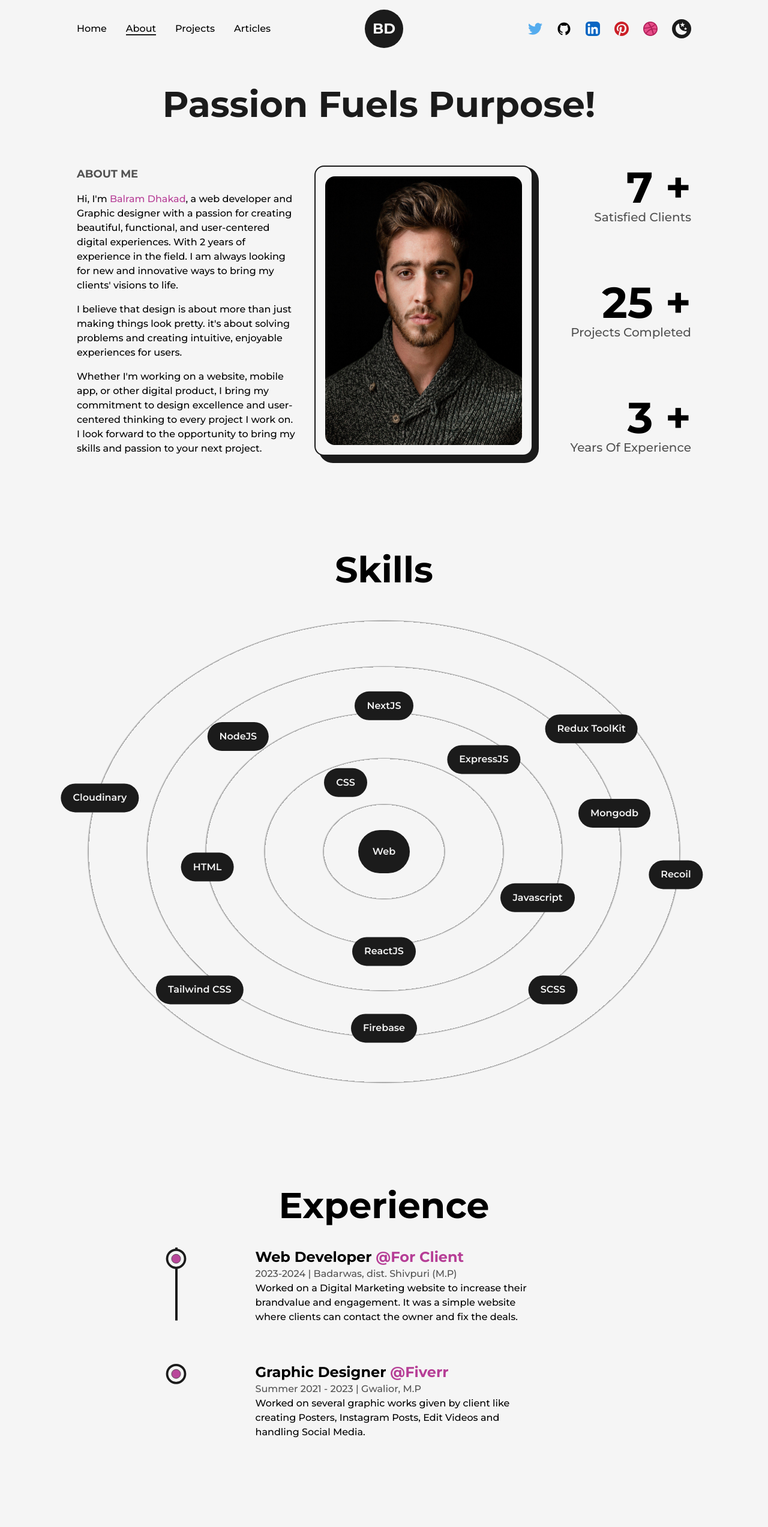
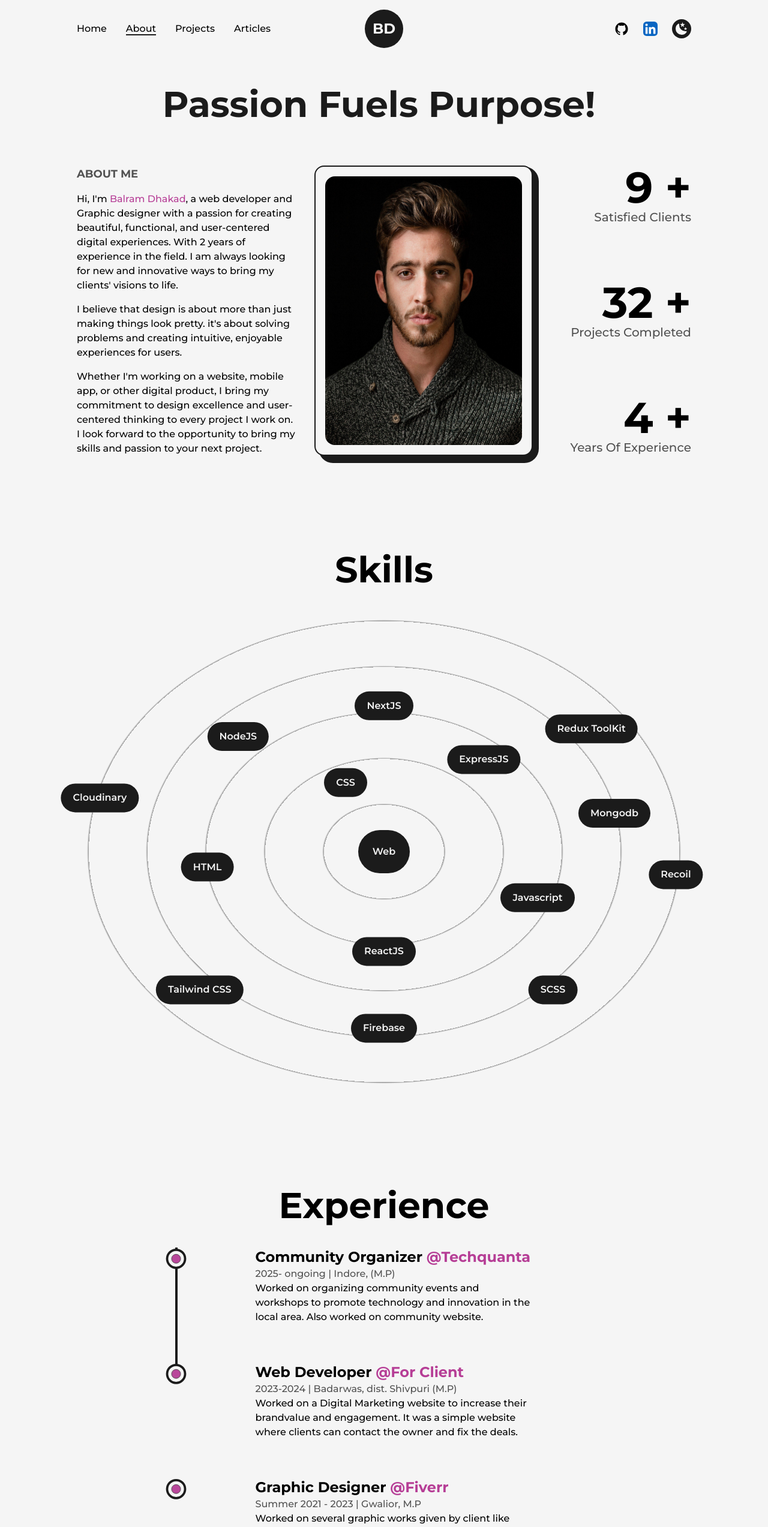
Before and after one commit to balram2002/Portfolio, a Next.js app: page /about in a window 1280 px wide. Shown: the top 2546 px of the page at 60% size. Built offline with nearby package versions, Linux system fonts and the light colour scheme.

Commit message:
version 3.0

```diff
--- a/package.json
+++ b/package.json
@@ -28,6 +28,7 @@
     "@types/react": "^18",
     "@types/react-dom": "^18",
     "@types/three": "^0.165.0",
+    "@types/whatwg-url": "^13.0.0",
     "eslint": "^8",
     "eslint-config-next": "14.2.4",
     "postcss": "^8",
--- a/src/app/about/page.tsx
+++ b/src/app/about/page.tsx
@@ -1,5 +1,3 @@
-'use client'
-
 import React from 'react'
 
 import AnimatedText from '@/components/AnimatedText'
@@ -10,6 +8,11 @@ import Experience from './../../components/Experience';
 import Education from '../../components/Education';
 import AnimatedNumbers from './../../components/AnimatedNumbers';
 import Head from 'next/head';
+
+export const metadata = {
+    title: "Portfolio | About Page",
+    description: "Balram Dhakad Portfolio | About Page",
+};
 
 const AboutPage = () => {
     return (
@@ -39,15 +42,15 @@ const AboutPage = () => {
                         </div>
                         <div className="col-span-2 flex flex-col items-end justify-between xl:col-span-8 xl:flex-row xl:items-center md:order-3 sm:mt-2">
                             <div className='flex flex-col items-end justify-center xl:items-center'>
-                                <span className='inline-block text-7xl font-bold md:text-6xl sm:text-5xl xs:text-4xl'><AnimatedNumbers value={7} /> +</span>
+                                <span className='inline-block text-7xl font-bold md:text-6xl sm:text-5xl xs:text-4xl'><AnimatedNumbers value={9} /> +</span>
                                 <h2 className='text-xl font-medium capitalize text-dark/75 dark:text-light/75 xl:text-center md:text-lg sm:text-base xs:text-sm'>Satisfied Clients</h2>
                             </div>
                             <div className='flex flex-col items-end justify-center xl:items-center'>
-                                <span className='inline-block text-7xl font-bold md:text-6xl sm:text-5xl xs:text-4xl'><AnimatedNumbers value={25} /> +</span>
+                                <span className='inline-block text-7xl font-bold md:text-6xl sm:text-5xl xs:text-4xl'><AnimatedNumbers value={32} /> +</span>
                                 <h2 className='text-xl font-medium capitalize text-dark/75 dark:text-light/75 xl:text-center md:text-lg sm:text-base xs:text-sm'>Projects Completed</h2>
                             </div>
                             <div className='flex flex-col items-end justify-center xl:items-center'>
-                                <span className='inline-block text-7xl font-bold md:text-6xl sm:text-5xl xs:text-4xl'><AnimatedNumbers value={3} /> +</span>
+                                <span className='inline-block text-7xl font-bold md:text-6xl sm:text-5xl xs:text-4xl'><AnimatedNumbers value={4} /> +</span>
                                 <h2 className='text-xl font-medium capitalize text-dark/75 dark:text-light/75 xl:text-center md:text-lg sm:text-base xs:text-sm'>Years Of Experience</h2>
                             </div>
                         </div>
--- a/src/app/projects/page.tsx
+++ b/src/app/projects/page.tsx
@@ -29,12 +29,12 @@ const ProjectsPage = () => {
                         <div className='col-span-12'><FeaturedProjectItem type={'Full Stack AI SAAS App'} title={'AiConnect- AI SaaS Platform'} summary={`This platform is designed to empower users with cutting-edge tools for communication, creation, and career growth, all wrapped in a seamless and intuitive experience.`} img={AiConnect} link={'https://aiconnect-bp.vercel.app/'} github={'https://github.com/balram2002/AiConnect'} /></div>
                         <div className='col-span-6 sm:col-span-12'><ProjectItem type={'Full Stack Code Editor'} title={'Devix - Code Editor'} img={Devix} link={'https://devix-bd.vercel.app/'} github={'https://github.com/balram2002/Devix'} /></div>
                         <div className='col-span-6 sm:col-span-12'><ProjectItem type={'Full Stack Image Manipulation SaaS App'} title={'Imaginix - SaaS Nextjs Application'} img={Imaginix} link={'https://imaginix-bd.vercel.app/'} github={'https://github.com/balram2002/imaginix'} /></div>
+                         <div className='col-span-12'><FeaturedProjectItem type={'MERN Streaming App'} title={'Moviesverse - Streaming Platform Application'} summary={`It is a online movie, tv shows streaming platform where user can get personalized recommendations based on user likes and history, user can like, add to watchlist and filter the data and much more...`} img={Movix} link={'https://www.moviesverse.studio/'} github={'https://github.com/balram2002/Movix'} /></div>
+                        <div className='col-span-6 sm:col-span-12'><ProjectItem type={'Full Stack Social Media App'} title={'Gossip - Social Media Application'} img={Gossip} link={'https://gossip-bd.vercel.app/'} github={'https://github.com/balram2002/Gossip'} /></div>
+                        <div className='col-span-6 sm:col-span-12'><ProjectItem type={'Full Stack Realtime Chatting App'} title={'Chatix - Chat Application'} img={Chatix} link={'https://chatix-bd.onrender.com'} github={'https://github.com/balram2002/Chatix'} /></div>
                         <div className='col-span-12'><FeaturedProjectItem type={'Full Stack E-Commerce App'} title={'Shopix- E-Commerce'} summary={`MERN Full Stack E-Commerce Application with Payment Integration and Admin Dashboard. Technologies used are MERN Stack, Razorpay, Recoil, CSS & SCSS, Material UI etc.`} img={Shopix} link={'https://shopix-bd.vercel.app'} github={'https://github.com/balram2002/Shopix'} /></div>
-                        <div className='col-span-6 sm:col-span-12'><ProjectItem type={'Full Stack Social Media App'} title={'Gossip - Social Media Application'} img={Gossip} link={'https://gossip-bd.onrender.com/'} github={'https://github.com/balram2002/Gossip'} /></div>
-                        <div className='col-span-6 sm:col-span-12'><ProjectItem type={'Full Stack Realtime Chatting App'} title={'Chatix - Chat Application'} img={Chatix} link={'https://chatix-bd.onrender.com'} github={'https://github.com/balram2002/Chatix'} /></div>
-                        <div className='col-span-12'><FeaturedProjectItem type={'MERN Streaming App'} title={'Movix - Streaming Platform Application'} summary={`It is a online movie, tv shows streaming platform where user can get personalized recommendations based on user likes and history, user can like, add to watchlist and filter the data and much more...`} img={Movix} link={'https://moviesverse.vercel.app/'} github={'https://github.com/balram2002/Movix'} /></div>
-                         <div className='col-span-6 sm:col-span-12'><ProjectItem type={'Full Stack Authentication App'} title={'Authix - Authentication Application'} img={Authix} link={'https://authix.onrender.com/'} github={'https://github.com/balram2002/Mern-auth'} /></div>
-                        <div className='col-span-6 sm:col-span-12'><ProjectItem type={'Flask Movie Recommendation system'} title={'Suggesto - Movie Recommendation System'} img={Suggesto} link={'#'} github={'https://github.com/balram2002/Suggestto'} /></div>
+                         <div className='col-span-6 sm:col-span-12'><ProjectItem type={'Full Stack Authentication App'} title={'Authix - Authentication Application'} img={Authix} link={'https://authix-bd.vercel.app/'} github={'https://github.com/balram2002/Mern-auth'} /></div>
+                        <div className='col-span-6 sm:col-span-12'><ProjectItem type={'Flask Movie Recommendation system'} title={'Suggesto - Movie Recommendation System'} img={Suggesto} link={'https://suggestto-bd.onrender.com'} github={'https://github.com/balram2002/Suggestto'} /></div>
                         <div className='col-span-6 sm:col-span-12'><ProjectItem type={'Javascript Spotify clone'} title={'NotSpotify'} img={NotSpotify} link={'#'} github={'https://github.com/balram2002/NotSpotify'} /></div>
                     </div>
                 </div>
--- a/src/components/Education.tsx
+++ b/src/components/Education.tsx
@@ -1,3 +1,5 @@
+"use client"
+
 import React, { useRef } from 'react'
 import { useScroll, motion } from 'framer-motion'
 import LiIcon from './LiIcon';
@@ -37,10 +39,9 @@ const Education = () => {
                 <div className='w-[75%] mx-auto relative lg:w-[90%] md:w-full' ref={ref}>
                     <motion.div style={{ scaleY: scrollYProgress }} className='absolute left-9 top-0 w-[4px] h-full bg-dark origin-top dark:bg-light md:w-[2px] md:left-[30px] xs:left-[20px]' />
                     <ul className='w-full flex flex-col items-start justify-between ml-4 xs:ml-2 md:mb-[158px]'>
+                          <Details type={'Master Of Computer & Applications'} place={'SCSIT, DAVV Indore, M.P'} time={'2024-2026'} info={`Pursuing a Master's degree in Computer Applications with a focus on software development and data science.`} />
                         <Details type={'Bachelor Of Computer & Applications'} place={'Medicaps University, Indore, M.P'} time={'2021-2024'} info={`Relevant courses included Data Structures and DBMS, Computer Systems, Computer Networking, and Artificial
 Intelligence.`} />
-                        {/* <Details type={'Master Of Computer & Applications'} place={'Stanford University'} time={'2020-2022'} info={`Completed a master's project on deep learning, developing a new neural network architecture for natural
-language understanding.`} /> */}
                         <Details type={'Google IT Support'} place={'Coursera'} time={'2022'} info={`Coursera Professional Certificate that includes 5 internal courses Technical Support Fundamentals, The Bits And Bytes Of Computer Networking, Operating Systems, System Administration and IT Infrastructure Services, IT Security.`} />
                         <Details type={'Cyber Security and IoTs'} place={'Coursera'} time={'2022'} info={`Coursera Certificate that taught me best security practices to handle cyber attacks and internet of things.`} />
 
--- a/src/components/Experience.tsx
+++ b/src/components/Experience.tsx
@@ -1,3 +1,5 @@
+"use client"
+
 import React, { useRef } from 'react'
 import { useScroll, motion } from 'framer-motion'
 import LiIcon from './LiIcon';
@@ -14,7 +16,7 @@ const Details = ({ position, company, companyLink, time, address, work }: {
                 whileInView={{ y: 0 }}
                 transition={{ duration: 0.5, type: 'spring' }}
             >
-                <h3 className='capitalise font-bold text-2xl sm:text-xl xs:text-lg'>{position}&nbsp;<a className='text-primary capitalize dark:text-primaryDark' href="">@{company}</a></h3>
+                <h3 className='capitalise font-bold text-2xl sm:text-xl xs:text-lg'>{position}&nbsp;<a className='text-primary capitalize dark:text-primaryDark' href={companyLink}>@{company}</a></h3>
                 <span className='capitalise font-medium text-dark/75 dark:text-light/75 xs:text-sm'>{time} | {address}</span>
                 <p className='font-medium w-full md:text-sm'>{work}</p>
             </motion.div>
@@ -37,6 +39,7 @@ const Experience = () => {
                 <div className='w-[75%] mx-auto relative lg:w-[90%] md:w-full' ref={ref}>
                     <motion.div style={{ scaleY: scrollYProgress }} className='absolute left-9 top-0 w-[4px] h-full bg-dark origin-top dark:bg-light md:w-[2px] md:left-[30px] xs:left-[20px] ' />
                     <ul className='w-full flex flex-col items-start justify-between ml-4 xs:ml-2'>
+                         <Details position={'Community Organizer'} company={'Techquanta'} companyLink={'https://techquanta.tech/'} time={'2025- ongoing'} address={'Indore, (M.P)'} work={`Worked on organizing community events and workshops to promote technology and innovation in the local area. Also worked on community website.`} />
                         <Details position={'Web Developer'} company={'For Client'} companyLink={''} time={'2023-2024'} address={'Badarwas, dist. Shivpuri (M.P)'} work={`Worked on a Digital Marketing website to increase their brandvalue and engagement. It was a simple website where clients can contact the owner and fix the deals.`} />
                         <Details position={'Graphic Designer'} company={'Fiverr'} companyLink={''} time={'Summer 2021 - 2023'} address={'Gwalior, M.P'} work={`Worked on several graphic works given by client like creating Posters, Instagram Posts, Edit Videos and handling Social Media.`} />
                     </ul>
--- a/src/components/Navbar.tsx
+++ b/src/components/Navbar.tsx
@@ -4,7 +4,7 @@ import Link from 'next/link'
 import React, { useState } from 'react'
 import Logo from './Logo';
 import { usePathname } from 'next/navigation';
-import { DribbbleIcon, GithubIcon, LinkedInIcon, MoonIcon, PinterestIcon, SunIcon, TwitterIcon } from './icons';
+import { GithubIcon, LinkedInIcon, MoonIcon, SunIcon } from './icons';
 import { motion } from 'framer-motion';
 import useThemeSwitch from './hooks/useThemeSwitch';
 import { useRouter } from 'next/navigation';
@@ -71,12 +71,12 @@ const Navbar = () => {
                 </nav>
 
                 <nav className='flex items-center justify-center flex-wrap gap-5'>
-                    <motion.a href='https://twitter.com/BalramD42013703?t=rRs-EpG6nl6V5N0Ys8jcAA&s=09' target={"_blank"}
+                    {/* <motion.a href='https://twitter.com/BalramD42013703?t=rRs-EpG6nl6V5N0Ys8jcAA&s=09' target={"_blank"}
                         whileHover={{ y: -2 }}
                         whileTap={{ scale: 0.9 }}
                         className='w-6 mr-1'
                     ><TwitterIcon className={''} />
-                    </motion.a>
+                    </motion.a> */}
                     <motion.a href='https://github.com/balram2002' target={"_blank"}
                         whileHover={{ y: -2 }}
                         whileTap={{ scale: 0.9 }}
@@ -91,20 +91,20 @@ const Navbar = () => {
                     >
                         <LinkedInIcon className={''} />
                     </motion.a>
-                    <motion.a href='https://in.pinterest.com/bdhakad886/' target={"_blank"}
+                    {/* <motion.a href='https://in.pinterest.com/bdhakad886/' target={"_blank"}
                         whileHover={{ y: -2 }}
                         whileTap={{ scale: 0.9 }}
                         className='w-6 mr-1'
                     >
                         <PinterestIcon className={''} />
-                    </motion.a>
-                    <motion.a href='https://dribbble.com/itopsBalram' target={"_blank"}
+                    </motion.a> */}
+                    {/* <motion.a href='https://dribbble.com/itopsBalram' target={"_blank"}
                         whileHover={{ y: -2 }}
                         whileTap={{ scale: 0.9 }}
                         className='w-6 mr-1'
                     >
                         <DribbbleIcon className={''} />
-                    </motion.a>
+                    </motion.a> */}
                     <button onClick={() => setMode(mode === "light" ? "dark" : "light")} className={`flex items-center justify-center rounded-full p-1 ${mode === "light" ? "bg-dark text-light" : "bg-light text-dark"}`}>
                         {mode === "dark" ? <SunIcon className={'fill-dark'} /> : <MoonIcon className={'fill-dark'} />}
                     </button>
@@ -124,12 +124,12 @@ const Navbar = () => {
                     </nav>
 
                     <nav className='flex items-center justify-center flex-wrap mt-2'>
-                        <motion.a href='https://twitter.com/BalramD42013703' target={"_blank"}
+                        {/* <motion.a href='https://twitter.com/BalramD42013703' target={"_blank"}
                             whileHover={{ y: -2 }}
                             whileTap={{ scale: 0.9 }}
                             className='w-6 mr-3 sm:mx-1'
                         ><TwitterIcon className={''} />
-                        </motion.a>
+                        </motion.a> */}
                         <motion.a href='https://github.com/balram2002' target={"_blank"}
                             whileHover={{ y: -2 }}
                             whileTap={{ scale: 0.9 }}
@@ -144,20 +144,20 @@ const Navbar = () => {
                         >
                             <LinkedInIcon className={''} />
                         </motion.a>
-                        <motion.a href='https://in.pinterest.com/bdhakad886/' target={"_blank"}
+                        {/* <motion.a href='https://in.pinterest.com/bdhakad886/' target={"_blank"}
                             whileHover={{ y: -2 }}
                             whileTap={{ scale: 0.9 }}
                             className='w-6 mr-1 bg-light dark:bg-light rounded-full sm:mx-1'
                         >
                             <PinterestIcon className={''} />
-                        </motion.a>
-                        <motion.a href='https://dribbble.com/itopsBalram' target={"_blank"}
+                        </motion.a> */}
+                        {/* <motion.a href='https://dribbble.com/itopsBalram' target={"_blank"}
                             whileHover={{ y: -2 }}
                             whileTap={{ scale: 0.9 }}
                             className='w-6 mr-1 sm:mx-1'
                         >
                             <DribbbleIcon className={''} />
-                        </motion.a>
+                        </motion.a> */}
                         <button onClick={() => setMode(mode === "light" ? "dark" : "light")} className={`flex items-center justify-center rounded-full p-1 ${mode === "light" ? "bg-dark text-light" : "bg-light text-dark"}`}>
                             {mode === "dark" ? <SunIcon className={'fill-dark'} /> : <MoonIcon className={'fill-dark'} />}
                         </button>
--- a/src/components/Skills.tsx
+++ b/src/components/Skills.tsx
@@ -1,3 +1,5 @@
+"use client"
+
 import React from 'react'
 import { motion } from 'framer-motion';
 
```
Also changed, not shown: 1 other file (tests, documents, lock files or other folders).
